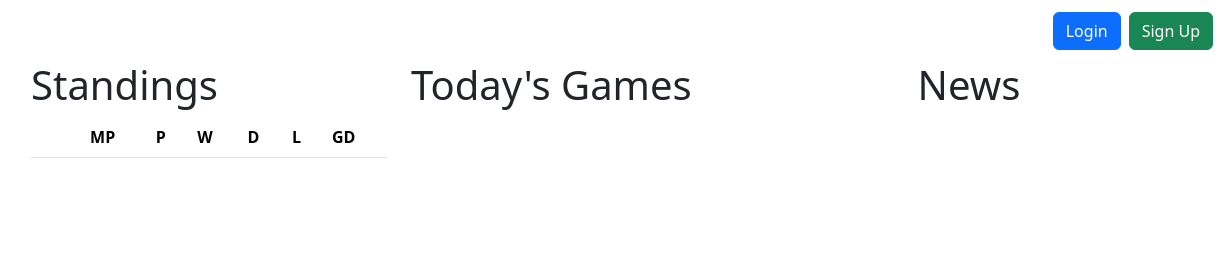
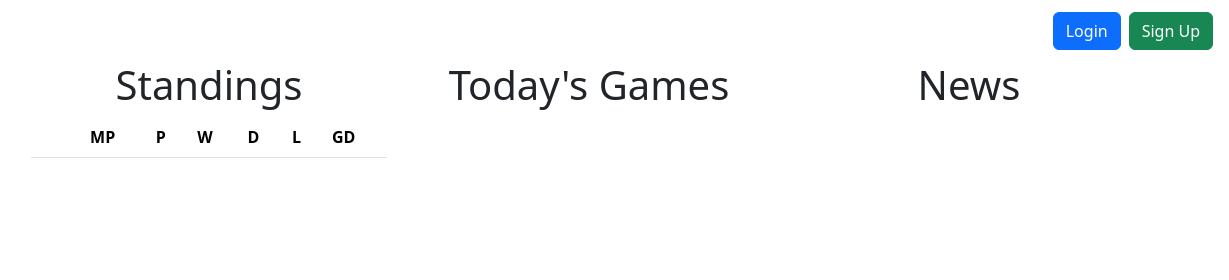
Before and after one commit to Stevensousa67/Soccer, a website: page public/index.html in a window 1280 px wide. Shown: the top 280 px of the page, 51-1280 px from the left. Drawn offline with Linux system fonts and the light colour scheme; no server answers.

Commit message:
centered column names

```diff
--- a/public/index.html
+++ b/public/index.html
@@ -47,7 +47,7 @@
     <div class="row">
       <!-- First column for standings -->
       <div class="col-lg-4 col-md order-1 order-md-1 order-lg-1">
-        <div class="d-flex align-items-center">
+        <div class="d-flex justify-content-center ">
           <h1>Standings</h1>
         </div>
         <div class="table-responsive">
@@ -73,7 +73,7 @@
 
       <!-- Second column for upcoming games -->
       <div class="col-lg-4 col-md order-2 order-md-2 order-lg-2">
-        <div class="d-flex align-items-center">
+        <div class="d-flex justify-content-center align-items-center">
           <h1>Today's Games</h1>
         </div>
         <ul class="list-group list-group-flush" id="upcomingMatches">
```
